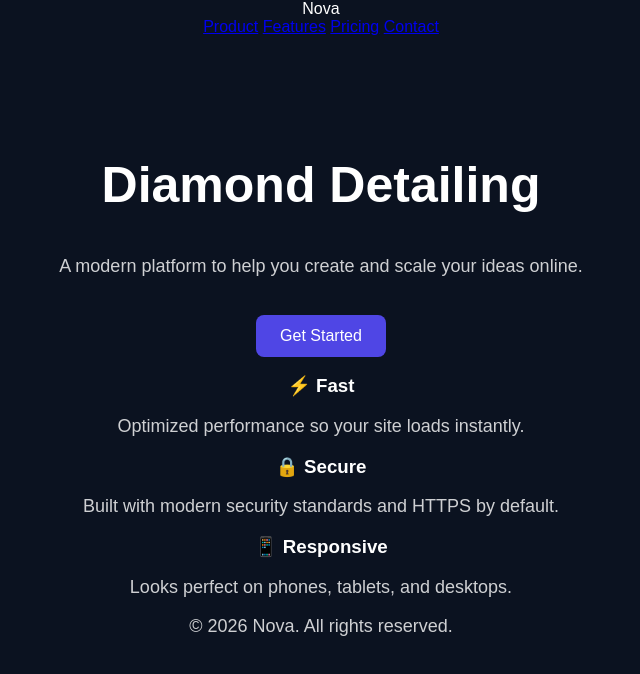
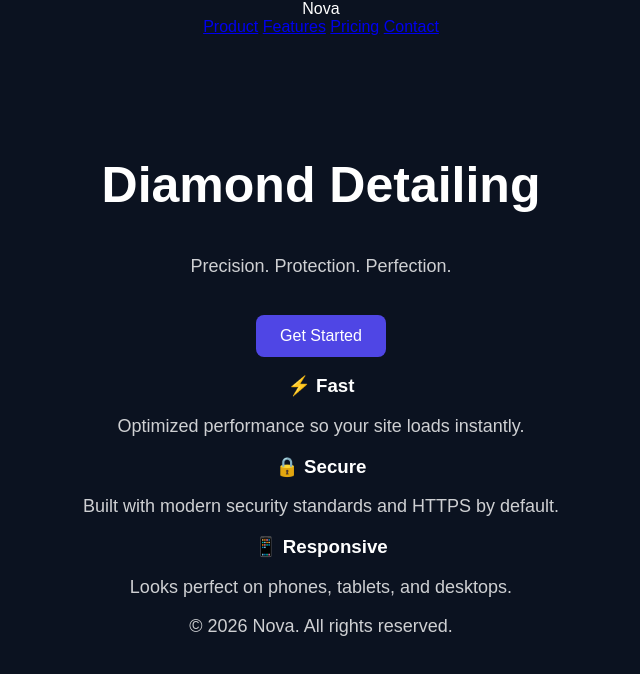
Before and after one commit to DiamondDetailing1/DiamondDetailing1.github.io, a plain HTML site: page index.html in a window 1280 px wide. Shown: the whole page, without its empty margins (319-959 px from the left). Drawn offline with Linux system fonts and the light colour scheme.

Commit message:
Update index.html

```diff
--- a/index.html
+++ b/index.html
@@ -18,7 +18,7 @@
   </header>
   <section class="hero">
     <h1>Diamond Detailing</h1>
-    <p>A modern platform to help you create and scale your ideas online.</p>
+    <p>Precision. Protection. Perfection.</p>
     <a class="btn" href="#">Get Started</a>
   </section>
   <section class="features">
```
